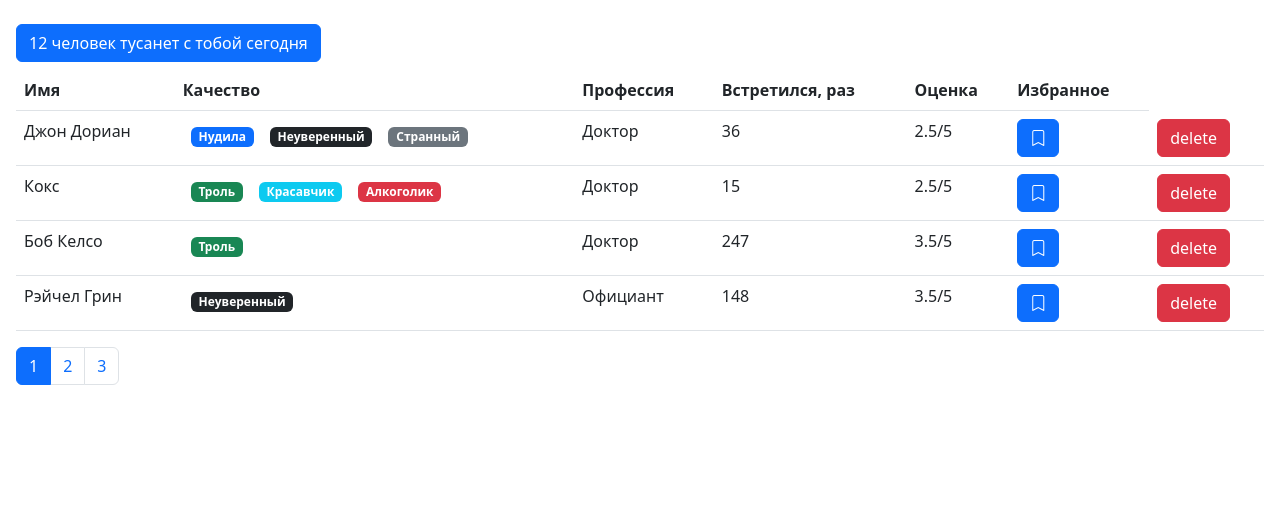
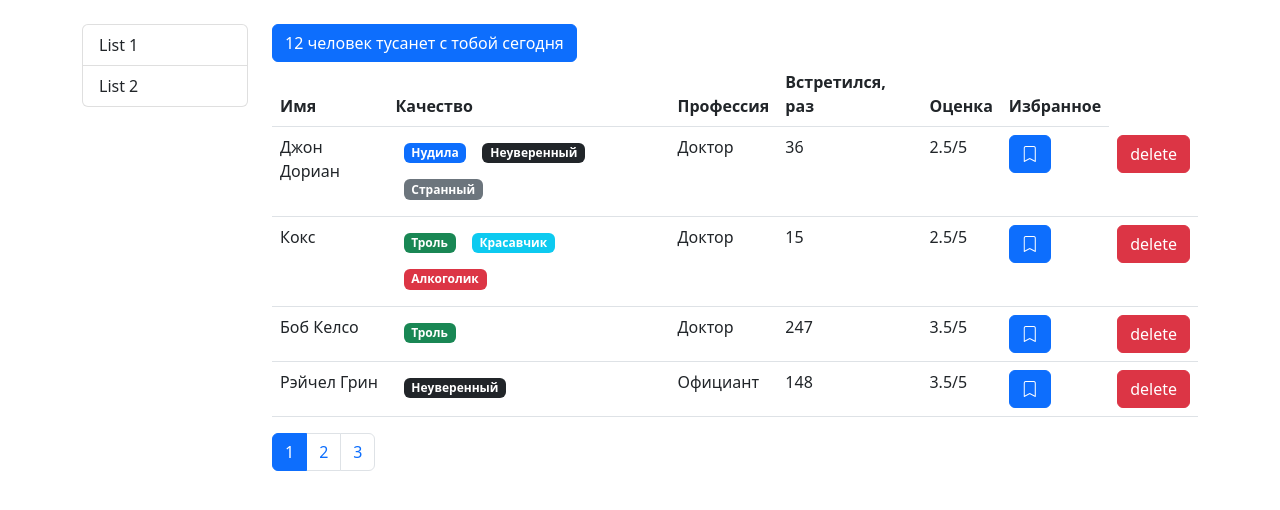
Before and after one commit to NMKD/fast-company, a React (Create React App) app: page / in a window 1280 px wide. Shown: the top 510 px of the page. Built offline with nearby package versions, Linux system fonts and the light colour scheme.

Commit message:
fix bugs

```diff
--- a/src/App.js
+++ b/src/App.js
@@ -1,22 +1,10 @@
 import React, { useState } from "react";
 import Users from "./components/User/users";
 import api from "./api/index";
-import SearchStatus from "./components/User/searchStatus";
-import Pagination from "./components/User/pagination";
-import paginate from "../src/utils/paginate";
 
 const App = () => {
     const apiUsers = api.users.fetchAll();
-    const tableHead = [
-        "Имя",
-        "Качество",
-        "Профессия",
-        "Встретился, раз",
-        "Оценка",
-        "Избранное"
-    ];
     const [users, setUsers] = useState(apiUsers);
-    const count = users.length;
     const handleDelete = (userId) =>
         setUsers((prevState) => prevState.filter((d) => d._id !== userId));
 
@@ -32,44 +20,14 @@ const App = () => {
         );
     };
 
-    // Pagination
-    const pageSize = 4;
-    const [currentPage, setCurrentPage] = useState(1);
-    const handlePageChange = (i) => {
-        setCurrentPage(i);
-    };
-    const usersCrop = paginate(users, currentPage, pageSize);
-
     return (
-        <div className="p-3">
-            <SearchStatus length={count} />
-            {count > 0 && (
-                <table className="table">
-                    <thead>
-                        <tr>
-                            {tableHead.map((h) => (
-                                <th scope="col" key={h}>
-                                    {h}
-                                </th>
-                            ))}
-                        </tr>
-                    </thead>
-                    <tbody>
-                        <Users
-                            users={usersCrop}
-                            onDelete={handleDelete}
-                            onToogle={handleToogleBookMark}
-                        />
-                    </tbody>
-                </table>
-            )}
-            <Pagination
-                itemsCount={count}
-                pageSize={pageSize}
-                currentPage={currentPage}
-                onPageChange={handlePageChange}
+        <>
+            <Users
+                users={users}
+                onDelete={handleDelete}
+                onToogle={handleToogleBookMark}
             />
-        </div>
+        </>
     );
 };
 
--- /dev/null
+++ b/src/api/fake.api/professions.api.js
@@ -0,0 +1,17 @@
+export const professions = {
+    doctor: { _id: "67rdca3eeb7f6fgeed471818", name: "Доктор" },
+    waiter: { _id: "67rdca3eeb7f6fgeed471820", name: "Официант" },
+    physics: { _id: "67rdca3eeb7f6fgeed471814", name: "Физик" },
+    engineer: { _id: "67rdca3eeb7f6fgeed471822", name: "Инженер" },
+    actor: { _id: "67rdca3eeb7f6fgeed471824", name: "Актер" },
+    cook: { _id: "67rdca3eeb7f6fgeed471829", name: "Повар" }
+};
+
+const fetchAll = () =>
+    new Promise((resolve) => {
+        setTimeout(() => {
+            resolve(professions);
+        }, 2000);
+    });
+
+export default fetchAll;
--- a/src/api/fake.api/user.api.js
+++ b/src/api/fake.api/user.api.js
@@ -1,11 +1,4 @@
-const professions = {
-    doctor: { _id: "67rdca3eeb7f6fgeed471818", name: "Доктор" },
-    waiter: { _id: "67rdca3eeb7f6fgeed471820", name: "Официант" },
-    physics: { _id: "67rdca3eeb7f6fgeed471814", name: "Физик" },
-    engineer: { _id: "67rdca3eeb7f6fgeed471822", name: "Инженер" },
-    actor: { _id: "67rdca3eeb7f6fgeed471824", name: "Актер" },
-    cook: { _id: "67rdca3eeb7f6fgeed471829", name: "Повар" }
-};
+import { professions } from "./professions.api";
 const qualities = {
     tedious: {
         _id: "67rdca3eeb7f6fgeed471198",
--- a/src/api/index.js
+++ b/src/api/index.js
@@ -1,5 +1,7 @@
 import * as users from "./fake.api/user.api";
+import { professions } from "./fake.api/professions.api";
 const API = {
-    users
+    users,
+    professions
 };
 export default API;
--- /dev/null
+++ b/src/components/User/groupList.jsx
@@ -0,0 +1,14 @@
+import React from "react";
+
+const GroupList = () => {
+    return (
+        <>
+            <ul className="list-group">
+                <li className="list-group-item">List 1</li>
+                <li className="list-group-item">List 2</li>
+            </ul>
+        </>
+    );
+};
+
+export default GroupList;
--- a/src/components/User/searchStatus.jsx
+++ b/src/components/User/searchStatus.jsx
@@ -10,9 +10,7 @@ const SearchStatus = ({ length }) => {
     };
     return (
         <button
-            className={
-                "btn mt-2 mb-2 " + (length === 0 ? "btn-danger" : "btn-primary")
-            }
+            className={"btn " + (length === 0 ? "btn-danger" : "btn-primary")}
         >
             {length > 0 ? renderPhrase(length) : "Никто с тобой не тусанет"}
         </button>
--- a/src/components/User/users.jsx
+++ b/src/components/User/users.jsx
@@ -1,10 +1,51 @@
-import React from "react";
+import React, { useState } from "react";
 import User from "./user";
 import PropTypes from "prop-types";
+import SearchStatus from "./searchStatus";
+import Pagination from "./pagination";
+import paginate from "../../utils/paginate";
+import GroupList from "./groupList";
+
 const Users = ({ users, onDelete, onToogle }) => {
+    const tableHead = [
+        "Имя",
+        "Качество",
+        "Профессия",
+        "Встретился, раз",
+        "Оценка",
+        "Избранное"
+    ];
+    const count = users.length;
+    // Pagination
+    const pageSize = 4;
+    const [currentPage, setCurrentPage] = useState(1);
+    const handlePageChange = (i) => {
+        setCurrentPage(i);
+    };
+    const usersCrop = paginate(users, currentPage, pageSize);
+
     return (
         <>
-            {users.map((user) => (
+            <div className="container pt-4">
+                <div className="row">
+                    <div className="col-2">
+                        <GroupList />
+                    </div>
+                    <div className="col-10">
+                        <SearchStatus length={count} />
+                        {count > 0 && (
+                            <table className="table">
+                                <thead>
+                                    <tr>
+                                        {tableHead.map((h) => (
+                                            <th scope="col" key={h}>
+                                                {h}
+                                            </th>
+                                        ))}
+                                    </tr>
+                                </thead>
+                                <tbody>
+                                    {usersCrop.map((user) => (
                                         <User
                                             key={user._id}
                                             {...user}
@@ -12,6 +53,18 @@ const Users = ({ users, onDelete, onToogle }) => {
                                             onToogle={onToogle}
                                         />
                                     ))}
+                                </tbody>
+                            </table>
+                        )}
+                        <Pagination
+                            itemsCount={count}
+                            pageSize={pageSize}
+                            currentPage={currentPage}
+                            onPageChange={handlePageChange}
+                        />
+                    </div>
+                </div>
+            </div>
         </>
     );
 };
```
Lines whose indentation alone changed are shown as unchanged.
